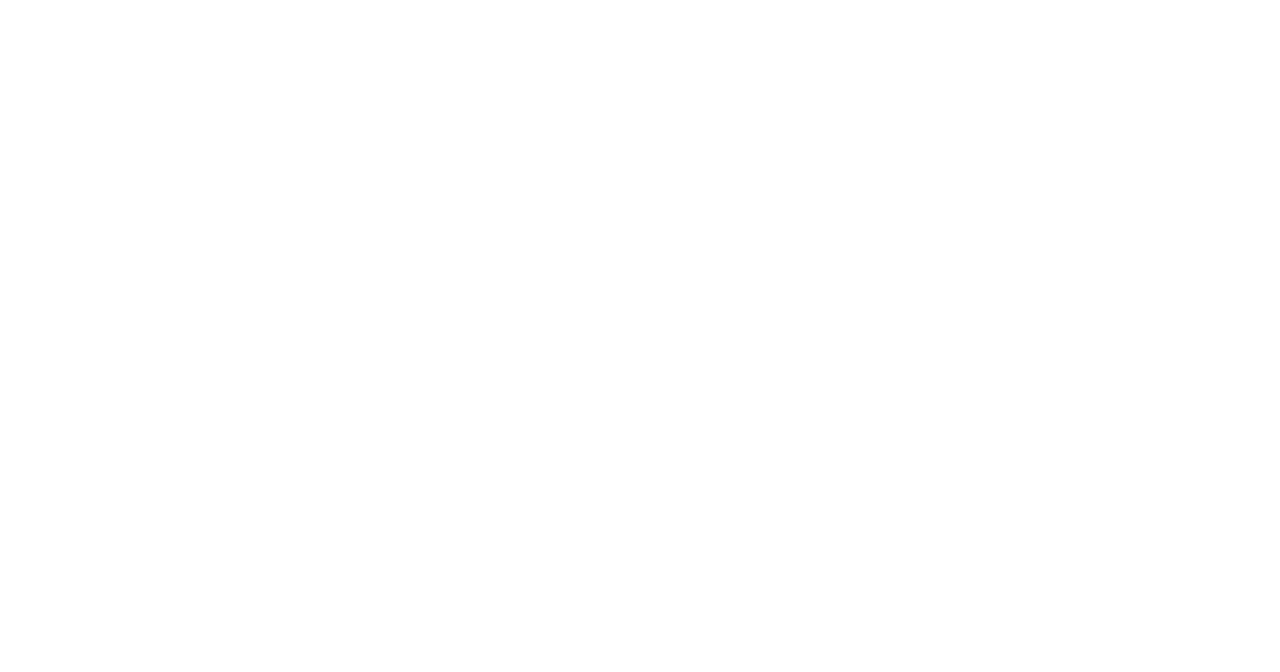
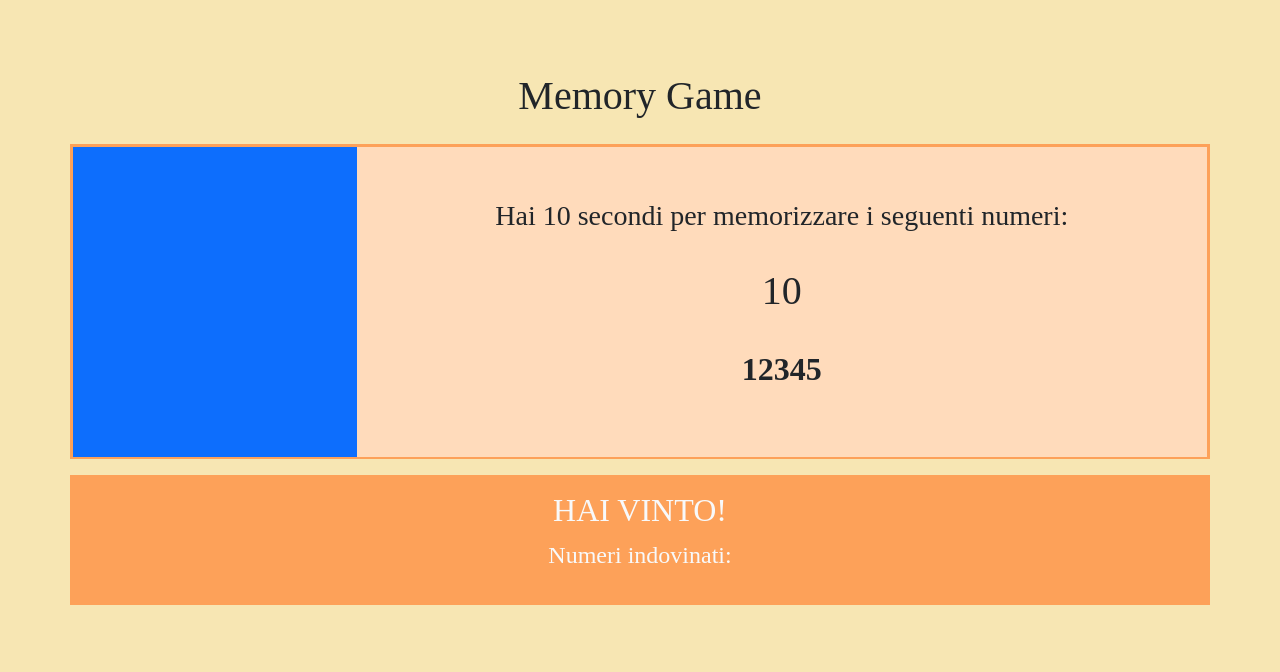
Before and after one commit to Francesca-Lisi/js-simon, a plain HTML site: page index.html in a window 1280 px wide. Drawn offline with nearby package versions, Linux system fonts and the light colour scheme; a web font is replaced by a local one.

Commit message:
feat: add content and style

```diff
--- a/index.html
+++ b/index.html
@@ -7,6 +7,7 @@
   <!-- file CSS -->
   <link rel="stylesheet" href="style.css">
   <!-- Bootstrap -->
+  <link rel="stylesheet" href="https://cdnjs.cloudflare.com/ajax/libs/bootstrap/5.3.3/css/bootstrap.min.css" integrity="sha512-jnSuA4Ss2PkkikSOLtYs8BlYIeeIK1h99ty4YfvRPAlzr377vr3CXDb7sb7eEEBYjDtcYj+AjBH3FLv5uSJuXg==" crossorigin="anonymous">
 
 
   <!-- Google Font  -->
@@ -16,8 +17,38 @@
 
   <title>Simon Says</title>
 </head>
-<body>
+<body class="bg-cream">
+  <div class="container py-5">
+    <h1 class="text-center my-4">Memory Game</h1>
+    <div class="row border-salmon">
+      <div class="col col-3 bg-primary py-4">
+        <!-- IMMAGINE -->
+      </div>
+      <div class="col col-9 bg-salmon py-5 ">
+        <p class="text-center fs-3 ">Hai 10 secondi per memorizzare i seguenti numeri:</p>  <!-- al termine del countdown diventerà: Scrivi i numeri memorizzati -->
+          <!-- CONTO ALLA ROVESCIA -->
+        <p id="counter" class="text-center fs-1 my-4">10</p>
 
+          <!-- NUMERI RANDOM -->
+        <p id="numeri-random" class="text-center fs-2 fw-bold">12345</p>
+
+
+          <!-- Form Numeri -->
+        <form action="#" class="d-flex my-5 d-none">
+          <input class="form-control mx-4"  type="number"/>
+          <input class="form-control mx-4"  type="number"/>
+          <input class="form-control mx-4"  type="number"/>
+          <input class="form-control mx-4"  type="number"/>
+          <input class="form-control mx-4"  type="number"/>
+        </form>
+      </div>
+    </div>
+
+    <div class="row bg-salmon-dark my-3 py-3">
+      <h2 class='text-center text-light'>HAI VINTO!</h2>
+        <p class='text-center fs-4 text-light'>Numeri indovinati: </p>
+    </div>
+  </div>
 
   <script src="script.js"></script>
 </body>
--- a/style.css
+++ b/style.css
@@ -0,0 +1,29 @@
+*{
+  font-family: Sour Gummy;
+}
+
+h1{
+  font-size: 100px;
+  font-weight: 900;
+}
+
+div.row.border-salmon{
+  max-height: 315px;
+}
+
+/* Colori */
+.bg-salmon{
+  background-color: #FFDBBB;
+}
+
+.bg-salmon-dark{
+  background-color: #FDA159;
+}
+
+.bg-cream{
+  background-color: #f7e6b3;
+}
+
+.border-salmon{
+  border: 3px solid #FDA159;
+}
```
